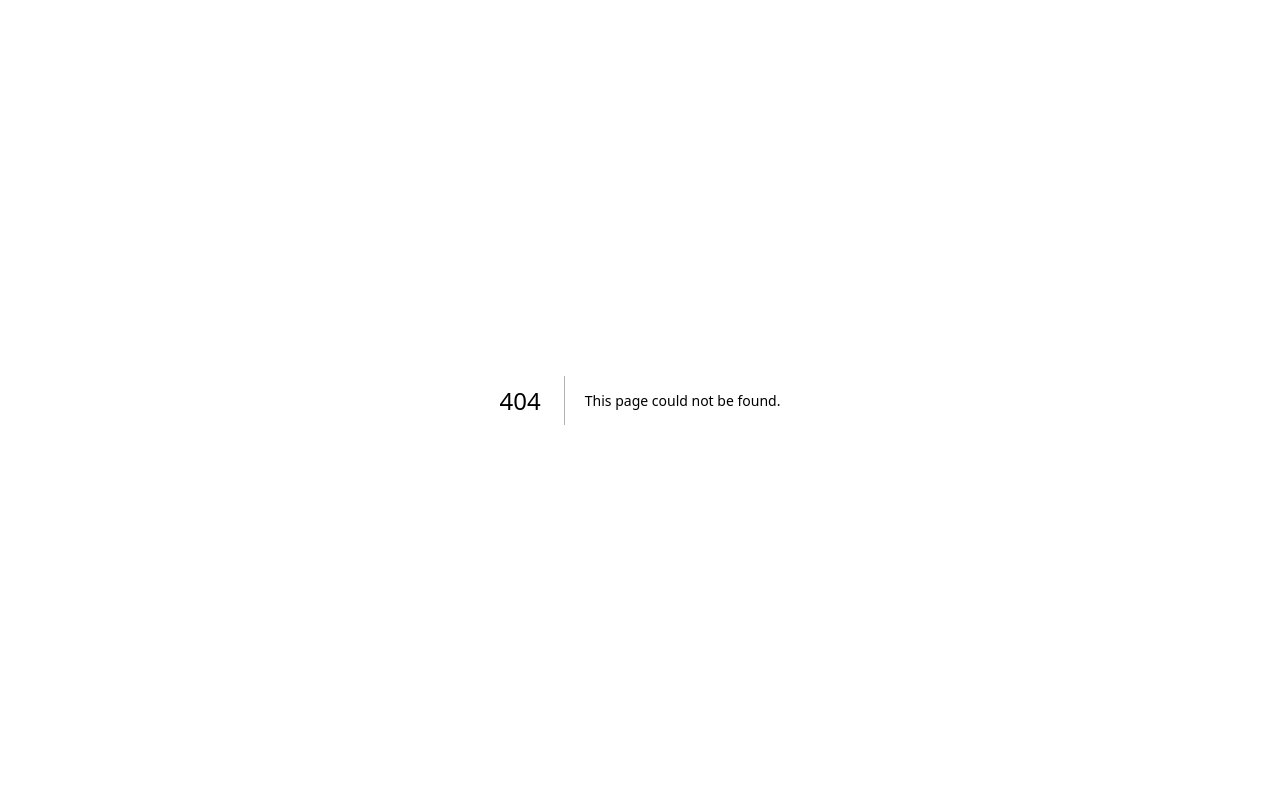
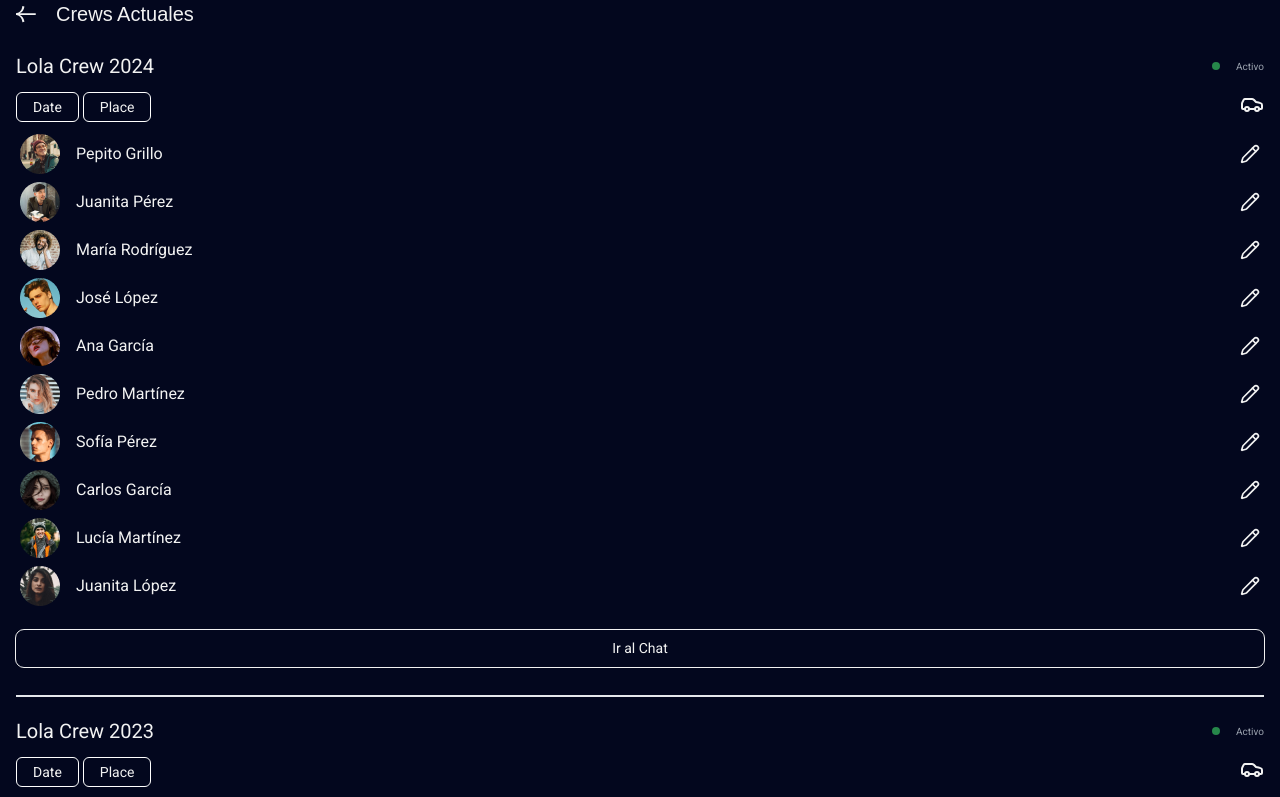
Before and after one commit to igrowker/i004-crewland-front, a Next.js app: page /home/currentCrews in a window 1280 px wide. Before the commit this address had no page. Shown: the top 797 px of the page. Built offline with nearby package versions, Linux system fonts and the light colour scheme; a web font is replaced by a local one.

Commit message:
feat:add new currentCrews page initial structure and styles

```diff
--- /dev/null
+++ b/src/app/home/currentCrews/page.tsx
@@ -0,0 +1,143 @@
+"use client"
+import Container from '@/components/elements/Container/Container'
+import React, { useState } from 'react'
+import "@/components/elements/calendar/Calendar.css"
+import NavTitle from '@/components/elements/headers/NavTitle'
+import Image from 'next/image'
+import { User } from "@/interfaces/postCard";
+import Avatar from '@/components/elements/Avatar/UniqueAvatar/Avatar'
+import { Pencil, Car } from 'lucide-react';
+
+
+const groups = [
+  {
+    id: "1",
+    name: "Lola Crew 2024",
+    status: "online"
+  },
+  {
+    id: "2",
+    name: "Lola Crew 2023",
+    status: "online"
+  },
+  {
+    id: "3",
+    name: "Lola Crew 2022",
+    status: "online"
+  },
+  {
+    id: "4",
+    name: "Lola Crew 2021",
+    status: "online"
+  }
+]
+const CHATS = [
+  {
+    avatar: "/users/01.png",
+    username: "Pepito Grillo",
+    message: "Hola, como va, yo estaré por Palermo. Lorem, ipsum dolor sit amet consectetur adipisicing elit. Incidunt delectus earum, nihil sit totam, magnam maiores debitis molestiae aspernatur, iste et vel quo consequuntur repudiandae laudantium necessitatibus dignissimos labore consectetur.",
+  },
+  {
+    avatar: "/users/02.png",
+    username: "Juanita Pérez",
+    message: "¡Hola! Bien, gracias. ¿Y tú?",
+  },
+  {
+    avatar: "/users/03.png",
+    username: "María Rodríguez",
+    message: "¡Hola! Bien, gracias. ¿Y tú?",
+  },
+  {
+    avatar: "/users/04.png",
+    username: "José López",
+    message: "¡Hola! Bien, gracias. ¿Y tú?",
+  },
+  {
+    avatar: "/users/05.png",
+    username: "Ana García",
+    message: "¡Hola! Bien, gracias. ¿Y tú?",
+  },
+  {
+    avatar: "/users/06.png",
+    username: "Pedro Martínez",
+    message: "¡Hola! Bien, gracias. ¿Y tú?",
+  },
+  {
+    avatar: "/users/07.png",
+    username: "Sofía Pérez",
+    message: "¡Hola! Bien, gracias. ¿Y tú?",
+  },
+  {
+    avatar: "/users/08.png",
+    username: "Carlos García",
+    message: "¡Hola! Bien, gracias. ¿Y tú?",
+  },
+  {
+    avatar: "/users/09.png",
+    username: "Lucía Martínez",
+    message: "¡Hola! Bien, gracias. ¿Y tú?",
+  },
+  {
+    avatar: "/users/10.png",
+    username: "Juanita López",
+    message: "¡Hola! Bien, gracias. ¿Y tú?",
+  }
+]
+
+export default function CurrentCrews() {
+
+
+  return (
+    <Container className="flex flex-col px-4 gap-6">
+      <article className="flex flex-col w-full min-h-screen bg-background">
+        <NavTitle link="profile" title="Crews Actuales" />
+        <div className='flex flex-col justify-center  mt-3 gap-6'>
+          {groups.map((group, index) => (
+            <section className='flex flex-col w-full  border-b-2 border-gray-200 gap-2 pb-4 '>
+              <div className='flex flex-row  justify-between  items-center'>
+                <h3 key={index} className='text-xl leading-none'>{group.name}</h3>
+                <div className='flex flex-row gap-4 items-center'>
+                  <span
+                    className={`rounded-full w-2 h-2 inline-block ${group.status === 'online' ? 'bg-[#26874A]' : 'bg-[#FA8080]'}`}>
+                  </span>
+                  <p className='text-[10px] text-gray-400 font-normal'>{group.status === 'online' ? 'Activo' : 'Inactivo'}</p>
+                </div>
+              </div>
+              <span className='flex flex-row justify-between  mt-2'>
+                <div className='flex flex-row gap-1'>
+                  <button className='border border-white rounded-md px-4 py-1 text-sm'>Date
+                  </button>
+                  <button className='border border-white rounded-md px-4 py-1 text-sm '>Place
+                  </button>
+                </div>
+                <Car />
+              </span>
+
+              <div className="flex flex-col w-full">
+                {CHATS.map((chat, index) => (
+                  <div key={index} className="flex justify-between items-center gap-4 w-full p-1 ">
+                    <Avatar src={chat.avatar} alt="Image avatar" width={40} height={40} className="flex-shrink-0" />
+                    <div className="flex flex-col flex-grow overflow-hidden">
+                      <p>{chat.username}</p>
+                    </div>
+                    <div className="flex flex-col justify-center items-center flex-shrink-0">
+                      <Pencil size={20} />
+                    </div>
+                  </div>
+                ))}
+              </div>
+              <div className='flex flex-row gap-1'>
+                <button
+              className="w-full my-3 p-2 rounded-lg outline-1 text-customWhite outline outline-customWhite text-[14px]">
+                  Ir al Chat
+                </button>
+              </div>
+            </section>
+          ))}
+
+        </div>
+
+      </article>
+    </Container>
+  )
+}
```
Also changed, not shown: src/app/historial/page.tsx (added).
